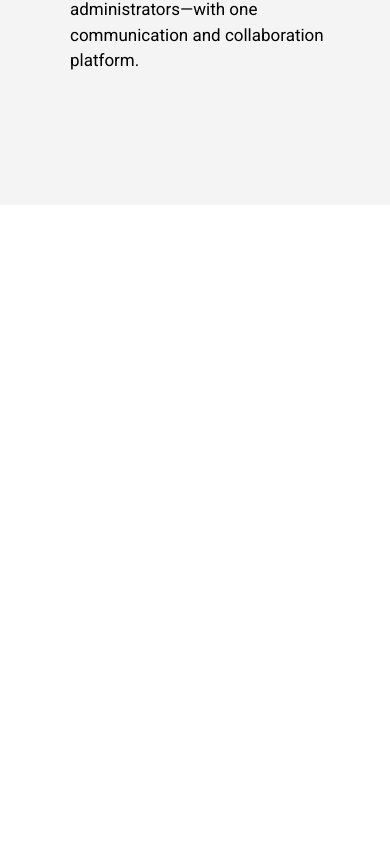
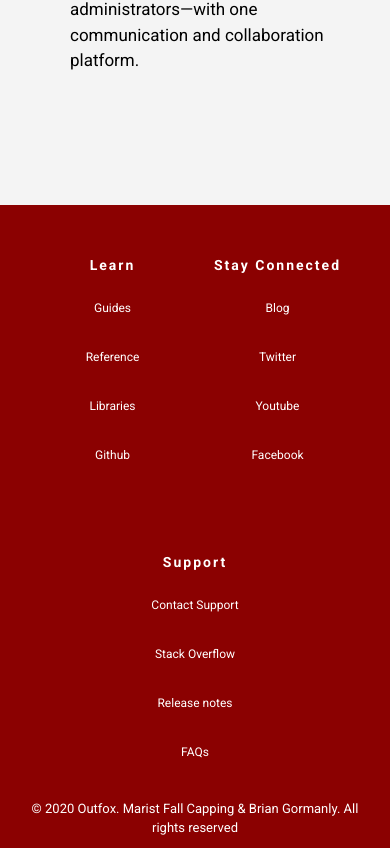
Before and after one commit to briangormanly/outfox, a React (Create React App) app in the folder client/: page / in a window 390 px wide. Shown: the part 2433-3281 px from the top of the page. Before the commit the page ends 2638 px from the top, so only its background shows below. Built offline with nearby package versions, Linux system fonts and the light colour scheme.

Commit message:
Finished responsive footer.

```diff
--- /dev/null
+++ b/client/src/components/Footer-Card/FooterCard.elements.js
@@ -0,0 +1,39 @@
+import styled from 'styled-components';
+
+import { colors, Link } from '../../styles/globalStyles';
+
+const { white, primaryLight } = colors;
+
+export const Card = styled.div`
+	width: 16rem;
+	display: flex;
+	flex-direction: column;
+	align-items: center;
+	margin-top: 5rem;
+	margin-bottom: 3rem;
+`;
+
+export const Header = styled.p`
+	color: ${white};
+	font-size: 1.8rem;
+	font-weight: bold;
+	letter-spacing: 0.2rem;
+
+	@media screen and (max-width: 600px) {
+		font-size: 1.4rem;
+	}
+`;
+
+export const FooterLink = styled(Link)`
+  display: inline-block;
+  margin-top: 1.5rem;
+  color: ${white};
+
+  &:hover{
+    color:${colors.primaryLight}
+  }
+
+  @media screen and (max-width: 600px){
+    font-size: 1.2rem;
+  }
+`;
--- /dev/null
+++ b/client/src/components/Footer-Card/FooterCard.jsx
@@ -0,0 +1,18 @@
+import React from 'react';
+
+import { Card, FooterLink, Header } from './FooterCard.elements';
+
+const FooterCard = ({ header, links }) => {
+	return (
+		<Card>
+			<Header>{header}</Header>
+			{links.map(({ label, ref }, idx) => (
+				<FooterLink key={idx} to={ref}>
+					{label}
+				</FooterLink>
+			))}
+		</Card>
+	);
+};
+
+export default FooterCard;
--- a/client/src/components/Footer/Footer.elements.js
+++ b/client/src/components/Footer/Footer.elements.js
@@ -1,3 +1,31 @@
 import styled from 'styled-components';
 
-import { color, Container } from '../../styles/globalStyles';
+import { colors, Container } from '../../styles/globalStyles';
+
+const { primary, white } = colors;
+
+export const FooterSection = styled.section`
+	min-height: 30vh;
+	background-color: ${primary};
+	color: ${white};
+`;
+
+export const FooterContainer = styled(Container)`
+  display: flex;
+  flex-direction: column;
+  align-items: center;
+  height: 100%;
+`;
+
+export const FooterCardContainer = styled.div`
+	width: 100%;
+	display: flex;
+	justify-content: space-around;
+	flex-wrap: wrap;
+`;
+
+export const Trademark = styled.p`
+	text-align: center;
+	font-size: 1.3rem;
+	padding-bottom: 1rem;
+`;
--- a/client/src/components/Footer/Footer.jsx
+++ b/client/src/components/Footer/Footer.jsx
@@ -1,10 +1,24 @@
 import React from 'react';
 
-const Footer = () => {
+import FooterCard from '../Footer-Card/FooterCard';
+
+import {
+	FooterSection,
+	FooterContainer,
+	FooterCardContainer,
+	Trademark
+} from './Footer.elements';
+
+const Footer = ({ cards, trademark }) => {
 	return (
-		<div>
-			<div>Footer</div>
-		</div>
+		<FooterSection>
+			<FooterContainer>
+				<FooterCardContainer>
+					{cards.map((card, indx) => <FooterCard key={indx} {...card} />)}
+				</FooterCardContainer>
+				<Trademark>&#169;{trademark}</Trademark>
+			</FooterContainer>
+		</FooterSection>
 	);
 };
 
--- a/client/src/components/index.js
+++ b/client/src/components/index.js
@@ -3,3 +3,4 @@ export { default as HomeNavbar } from './HomeNavbar/HomeNavbar';
 export { default as Hero } from './Hero/Hero';
 export { default as Features } from './Features/Features';
 export { default as InfoSection } from './InfoSection/InfoSection';
+export { default as Footer } from './Footer/Footer';
--- a/client/src/pages/HomePage/HomePage.data.js
+++ b/client/src/pages/HomePage/HomePage.data.js
@@ -49,3 +49,37 @@ export const infoObject = {
 	img         : require('../../assets/google_docs.svg'),
 	alt         : 'info section svg'
 };
+
+export const footerObject = {
+	cards     : [
+		{
+			header : 'Learn',
+			links  : [
+				{ label: 'Guides', ref: '/' },
+				{ label: 'Reference', ref: '/' },
+				{ label: 'Libraries', ref: '/' },
+				{ label: 'Github', ref: '/' }
+			]
+		},
+		{
+			header : 'Stay Connected',
+			links  : [
+				{ label: 'Blog', ref: '/' },
+				{ label: 'Twitter', ref: '/' },
+				{ label: 'Youtube', ref: '/' },
+				{ label: 'Facebook', ref: '/' }
+			]
+		},
+		{
+			header : 'Support',
+			links  : [
+				{ label: 'Contact Support', ref: '/' },
+				{ label: 'Stack Overflow', ref: '/' },
+				{ label: 'Release notes', ref: '/' },
+				{ label: 'FAQs', ref: '/' }
+			]
+		}
+	],
+	trademark :
+		' 2020 Outfox. Marist Fall Capping & Brian Gormanly. All rights reserved'
+};
--- a/client/src/pages/HomePage/HomePage.jsx
+++ b/client/src/pages/HomePage/HomePage.jsx
@@ -1,8 +1,13 @@
 import React from 'react';
 
-import { HomeNavbar, Hero, Features, InfoSection } from '../../components';
+import { HomeNavbar, Hero, Features, InfoSection, Footer } from '../../components';
 
-import { heroObject, featureObject, infoObject } from './HomePage.data';
+import {
+	heroObject,
+	featureObject,
+	infoObject,
+	footerObject
+} from './HomePage.data';
 
 const LandingPage = () => {
 	return (
@@ -11,6 +16,7 @@ const LandingPage = () => {
 			<Hero {...heroObject} />
 			<Features {...featureObject} />
 			<InfoSection {...infoObject} />
+			<Footer {...footerObject} />
 		</div>
 	);
 };
```
